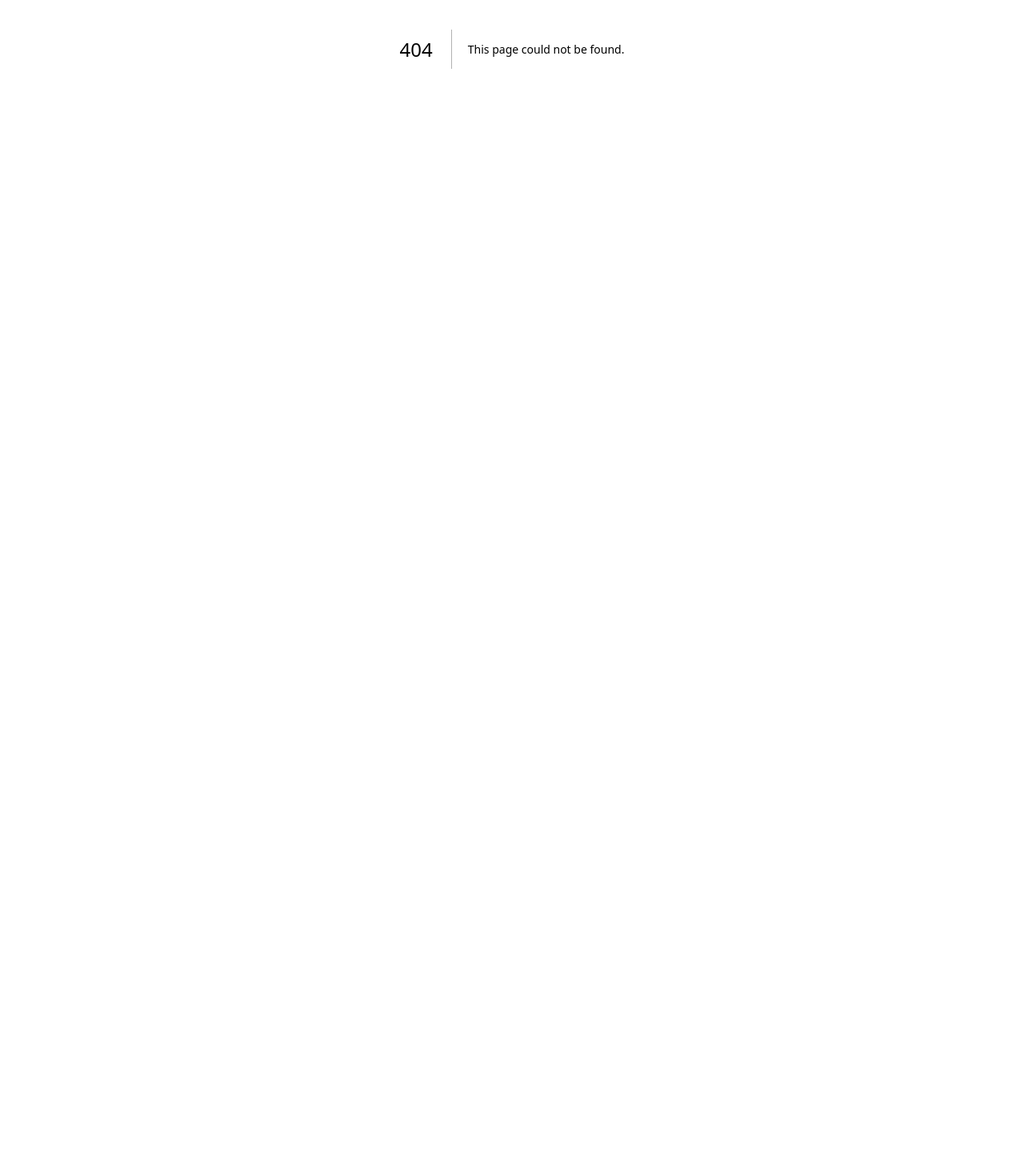
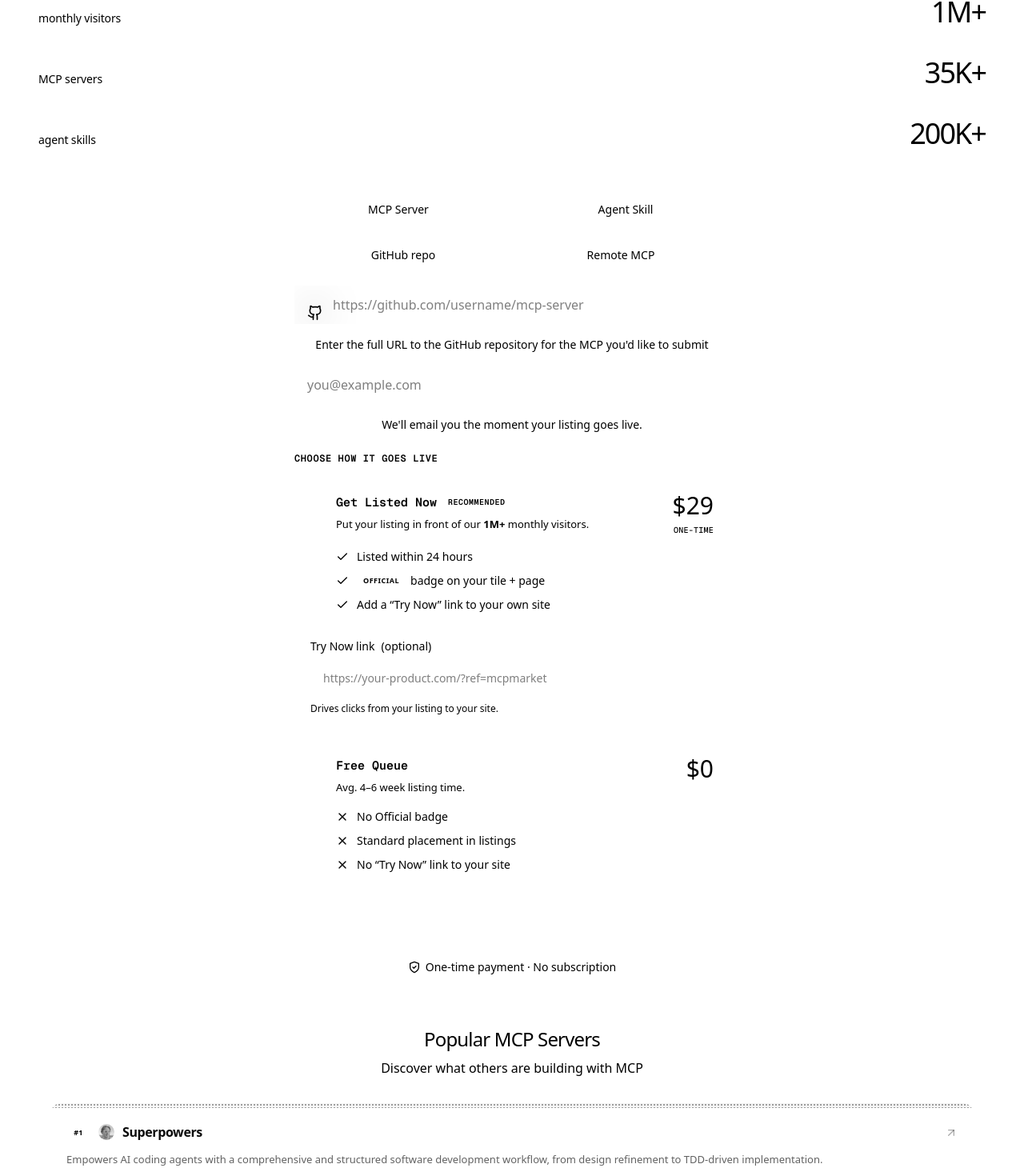
Before and after one commit to ttncode/marketplace-ui, a Next.js app: page /submit in a window 1280 px wide. Before the commit this address had no page. Shown: the part 339-1809 px from the top of the page at 80% size. Before the commit the page ends 800 px from the top, so only its background shows below. Built offline with nearby package versions, Linux system fonts and the light colour scheme.

Commit message:
feat(submit): add route for the submit page (#68)
Serve the submit page.

```diff
--- /dev/null
+++ b/src/app/(site)/submit/page.tsx
@@ -0,0 +1,27 @@
+import type { Metadata } from "next";
+import { SubmitHero } from "@/components/sites/mcpmarket-com-1a9fdbee/submit-7686f78b/SubmitHero";
+import { SubmitView } from "@/components/sites/mcpmarket-com-1a9fdbee/submit-7686f78b/SubmitView";
+
+interface SubmitPageProps {
+  readonly searchParams: Promise<Readonly<Record<string, string | string[] | undefined>>>;
+}
+
+// The source keeps this title and description for `?type=skill` too.
+export const metadata: Metadata = {
+  title: "Submit an MCP Server | MCP Market",
+  description:
+    "Submit an MCP server to be featured on MCP Market. Share your MCP server with the community and help others discover powerful AI tools.",
+};
+
+export default async function SubmitPage({ searchParams }: SubmitPageProps) {
+  const { type } = await searchParams;
+
+  return (
+    <main className="min-h-screen">
+      <div className="flex min-h-screen flex-col bg-[var(--design-canvas)]">
+        <SubmitHero />
+        <SubmitView initialType={type === "skill" ? "skill" : "server"} />
+      </div>
+    </main>
+  );
+}
```
